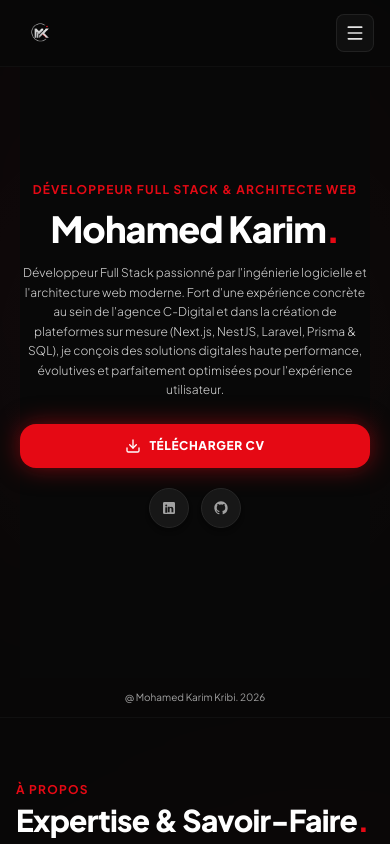
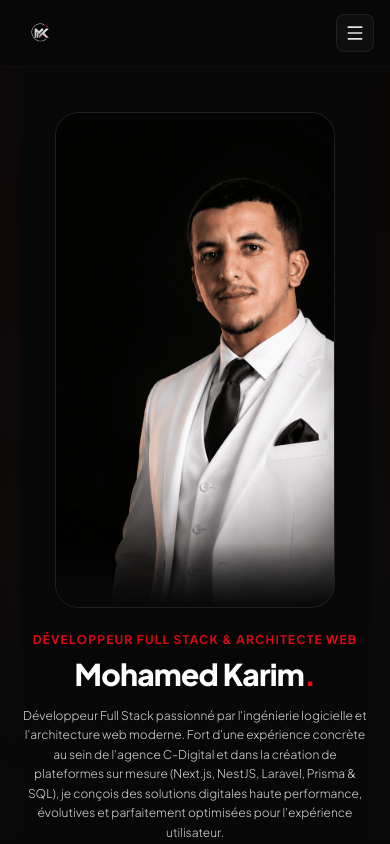
Before and after one commit to KarimKribi02/potfolio-mirak, a Next.js app: page / in a window 390 px wide. Shown: the top 844 px of the page. Built offline with nearby package versions, Linux system fonts and the light colour scheme.

Commit message:
feat: implement responsive HeroSection component with mobile profile image support

```diff
--- a/components/HeroSection.tsx
+++ b/components/HeroSection.tsx
@@ -24,14 +24,11 @@ export default function HeroSection({ onOpenVideoModal }: HeroSectionProps = {})
   const imageScale = useTransform(scrollYProgress, [0, 0.8], [1, 0.95]);
   const imageTranslateY = useTransform(scrollYProgress, [0, 0.8], [0, 50]);
 
-  // Ultra-smooth cinematic cubic-bezier easing curve tuple
-  const transitionEase = [0.16, 1, 0.3, 1] as const;
-
   return (
     <div
       ref={heroRef}
       id="home"
-      className="relative w-full min-h-[85vh] md:min-h-screen h-auto md:h-screen bg-[#080808] text-white flex flex-col justify-center items-center overflow-hidden font-sans selection:bg-[#E50914] selection:text-white px-5 sm:px-8 md:px-12"
+      className="relative w-full min-h-fit md:min-h-screen h-auto md:h-screen bg-[#080808] text-white flex flex-col justify-center items-center overflow-hidden font-sans selection:bg-[#E50914] selection:text-white px-5 sm:px-8 md:px-12 py-12 md:py-0"
     >
       {/* Background radial vignette & Ambient Glow */}
       <div className="absolute inset-0 bg-[radial-gradient(circle_at_center,rgba(255,255,255,0.02)_0%,transparent_70%)] pointer-events-none z-0" />
@@ -68,14 +65,34 @@ export default function HeroSection({ onOpenVideoModal }: HeroSectionProps = {})
       </motion.div>
 
       {/* =========================================================================
-          HERO MAIN CONTENT (100% CENTERED ON MOBILE, LEFT-ALIGNED ON DESKTOP)
+          HERO MAIN CONTENT (STACKED: IMAGE FIRST ON MOBILE, LEFT-ALIGNED ON DESKTOP)
          ========================================================================= */}
-      <main className="relative z-10 max-w-6xl mx-auto w-full flex-grow flex items-center justify-center md:justify-start pt-16 sm:pt-20 md:pt-28 pb-8 pointer-events-auto my-auto">
+      <main className="relative z-10 max-w-6xl mx-auto w-full flex-grow flex flex-col md:flex-row items-center justify-center md:justify-start pt-16 sm:pt-20 md:pt-28 pb-6 pointer-events-auto my-auto">
+
+        {/* =========================================================================
+            TOP PROFILE IMAGE ON MOBILE (ORDER-1 ON MOBILE, HIDDEN ON DESKTOP)
+           ========================================================================= */}
+        <div className="block md:hidden order-1 relative w-full max-w-[280px] sm:max-w-[320px] mx-auto overflow-hidden rounded-3xl border border-zinc-800/80 bg-zinc-950 shadow-2xl mb-6">
+          <Image
+            src="/images/mobile.png"
+            alt="Mohamed Karim Kribi"
+            width={320}
+            height={380}
+            priority
+            className="w-full h-auto object-cover object-top"
+          />
+          {/* Subtle bottom gradient to blend into dark background */}
+          <div className="absolute inset-x-0 bottom-0 h-16 bg-gradient-to-t from-[#080808] to-transparent pointer-events-none" />
+        </div>
+
+        {/* =========================================================================
+            TEXT CONTENT (ORDER-2 ON MOBILE, ORDER-1 ON DESKTOP)
+           ========================================================================= */}
         <motion.div
           initial={{ opacity: 0, y: 20 }}
           animate={{ opacity: 1, y: 0 }}
           transition={{ duration: 0.6, ease: "easeOut" }}
-          className="w-full max-w-xl md:max-w-2xl flex flex-col items-center md:items-start text-center md:text-left pl-0 md:pl-6 lg:pl-10"
+          className="order-2 md:order-1 w-full max-w-xl md:max-w-2xl flex flex-col items-center md:items-start text-center md:text-left pl-0 md:pl-6 lg:pl-10"
         >
           {/* Subtitle Tag */}
           <motion.p
@@ -92,7 +109,7 @@ export default function HeroSection({ onOpenVideoModal }: HeroSectionProps = {})
             initial={{ opacity: 0, y: 15 }}
             animate={{ opacity: 1, y: 0 }}
             transition={{ delay: 0.2, duration: 0.6 }}
-            className="text-4xl sm:text-5xl md:text-6xl lg:text-7xl font-extrabold tracking-tight text-white leading-tight mb-3 md:mb-5"
+            className="text-3xl sm:text-5xl md:text-6xl lg:text-7xl font-extrabold tracking-tight text-white leading-tight mb-3 md:mb-5"
           >
             Mohamed Karim<span className="text-[#E50914]">.</span>
           </motion.h1>
@@ -146,11 +163,12 @@ export default function HeroSection({ onOpenVideoModal }: HeroSectionProps = {})
               </a>
             </div>
           </motion.div>
+
         </motion.div>
       </main>
 
       {/* Mobile Footer Copyright (visible on small mobile screens) */}
-      <div className="md:hidden text-center py-3 text-[10px] text-neutral-400 z-10">
+      <div className="md:hidden text-center py-2 text-[10px] text-neutral-400 z-10">
         @ Mohamed Karim Kribi. 2026
       </div>
     </div>
```
Also changed, not shown: public/images/mobile.png (added).
